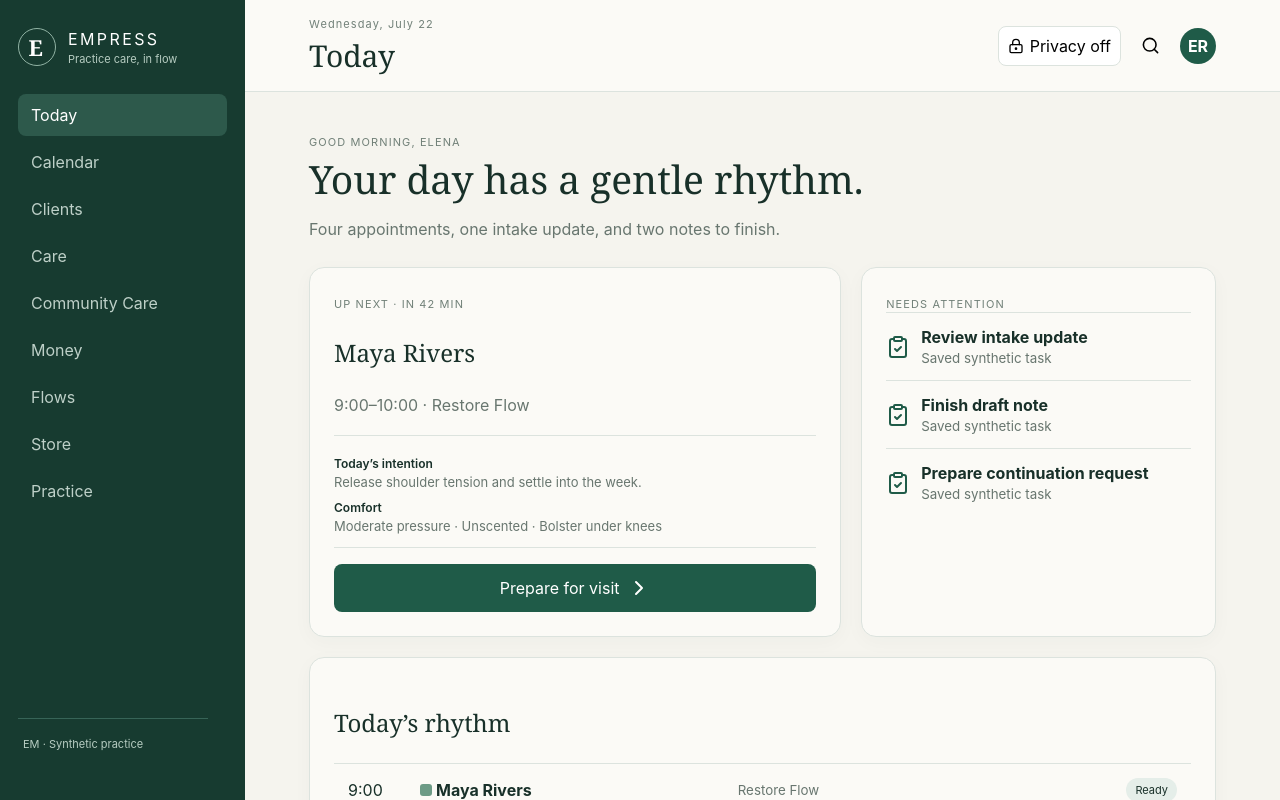
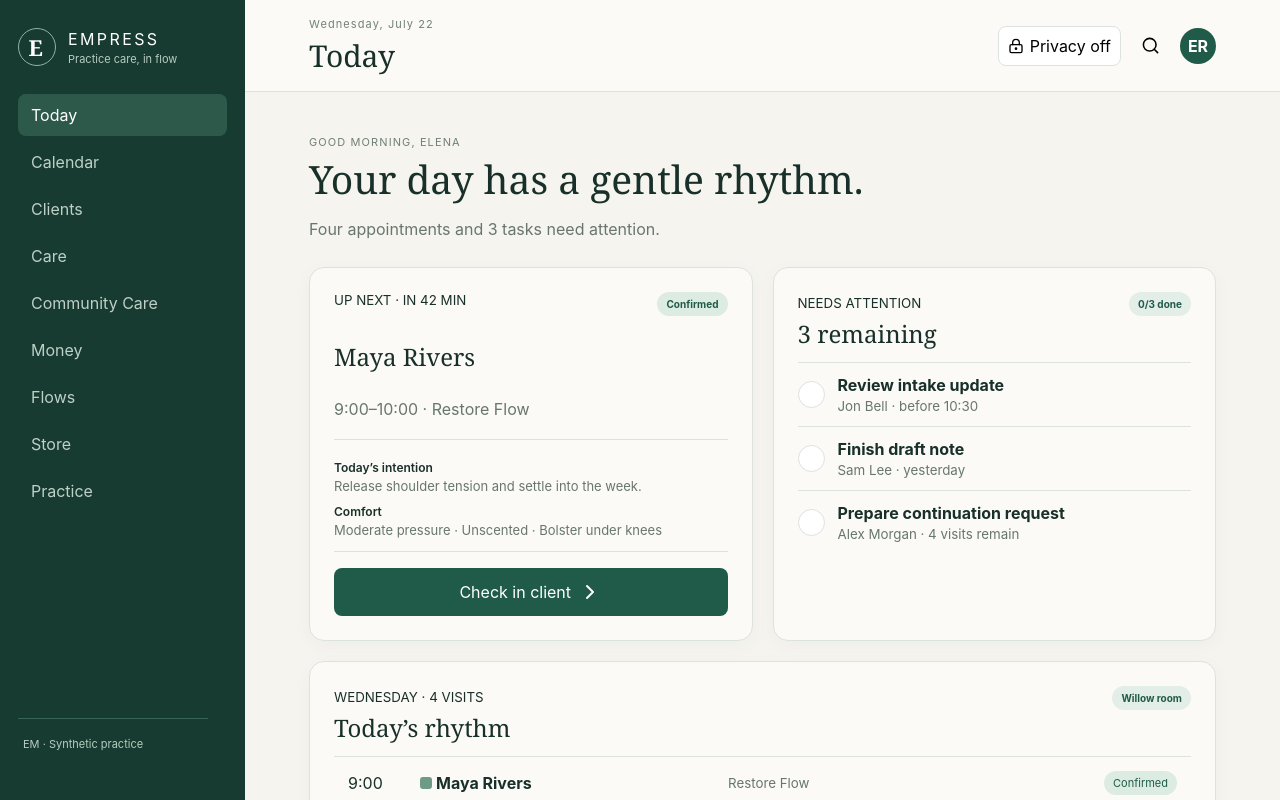
Before and after one commit to edidasken/empress, a React (Vite) app: page / in a window 1280 px wide. Shown: the top 800 px of the page. Built offline with nearby package versions, Linux system fonts and the light colour scheme.

Commit message:
Build operational Today dashboard

```diff
--- a/src/enhancements.css
+++ b/src/enhancements.css
@@ -208,6 +208,18 @@
 .permission-row span { padding: 4px 8px; border-radius: 99px; font-size: 10px; font-weight: 700; }
 .permission-row .allowed { background: #deeee5; color: var(--green); }
 .permission-row .restricted { background: #eceae7; color: #6e726f; }
+.today-top { grid-template-columns: 1fr 1fr; }
+.next-visit .section-heading > span, .pill.current { background: #dcece3; color: var(--green); }
+.task-card .section-heading h3 { margin: 5px 0 12px; }
+.task-row { display: grid; grid-template-columns: 30px 1fr; gap: 10px; align-items: center; padding: 12px 0; border-top: 1px solid var(--line); }
+.task-row > button { display: grid; place-items: center; width: 27px; height: 27px; padding: 0 !important; border-radius: 50% !important; color: white; }
+.task-row > span { display: grid; gap: 3px; }
+.task-row small { color: var(--muted); }
+.task-row.done { opacity: .58; }
+.task-row.done > button { background: var(--green) !important; }
+.task-row.done b { text-decoration: line-through; }
+.all-clear { display: flex; gap: 9px; align-items: center; padding: 12px; margin-top: 10px; border-radius: 9px; background: #e5eee9; color: var(--green); }
+.all-clear span { display: grid; font-size: 11px; }
 
 @media (max-width: 800px) {
   .scrim { display: block; position: fixed; inset: 0; border: 0; background: #102d2570; z-index: 2; }
@@ -216,6 +228,7 @@
   .dialog-layer { padding-top: 5vh; }
   .search-dialog { max-height: 88vh; }
   .encounter-bar, .care-layout { grid-template-columns: 1fr; }
+  .today-top { grid-template-columns: 1fr; }
   .authorization-layout { grid-template-columns: 1fr; }
   .authorization-metrics { grid-template-columns: 1fr 1fr; }
   .money-layout { grid-template-columns: 1fr; }
```
Also changed, not shown: src/main.tsx (+2 -2 lines).
